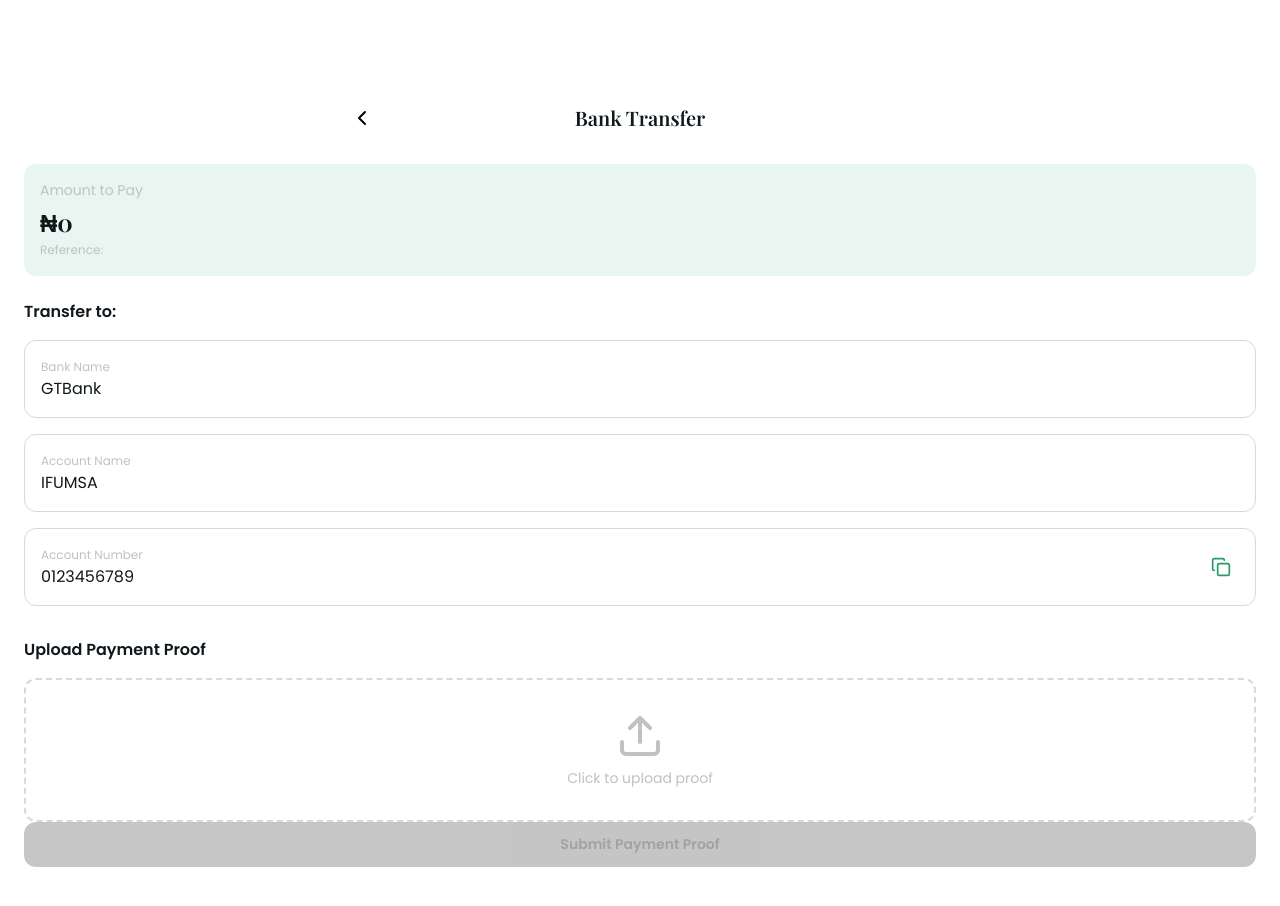
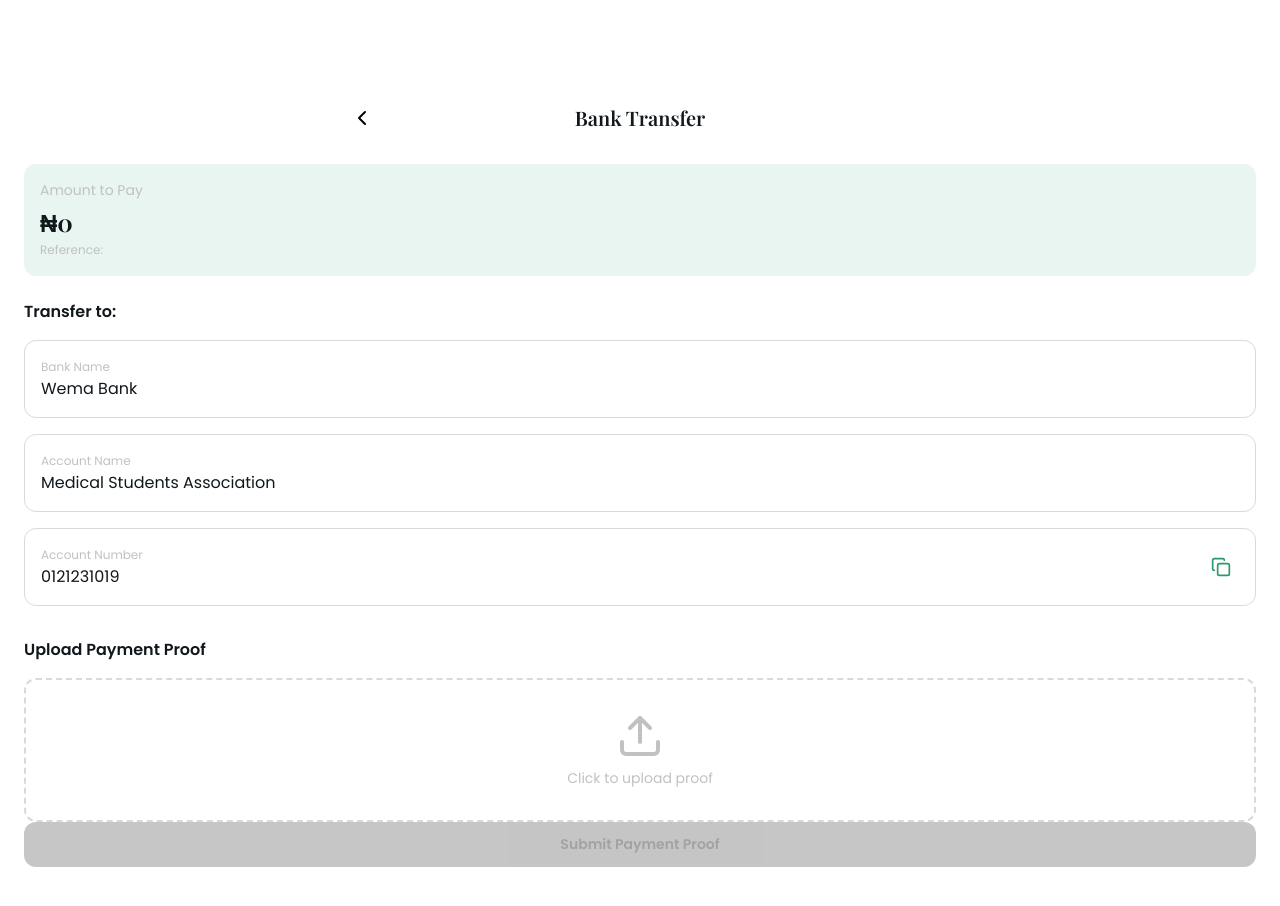
Before and after one commit to IFUMSA/Mobile-App, a Next.js app in the folder pwa/: page /payment/bank-transfer in a window 1280 px wide. Shown: the top 906 px of the page. Built offline with nearby package versions, Linux system fonts and the light colour scheme; no server answers.

Commit message:
update payment account

```diff
--- a/pwa/src/app/payment/bank-transfer/page.tsx
+++ b/pwa/src/app/payment/bank-transfer/page.tsx
@@ -23,9 +23,9 @@ function BankTransferContent() {
     const [proofImage, setProofImage] = useState<string | null>(null);
 
     const bankDetails = bankData || {
-        bankName: "GTBank",
-        accountName: "IFUMSA",
-        accountNumber: "0123456789",
+        bankName: "Wema Bank",
+        accountName: "Medical Students Association",
+        accountNumber: "0121231019",
     };
 
     const handleCopy = (text: string, field: string) => {
```
Also changed, not shown: 1 other file (tests, documents, lock files or other folders).
